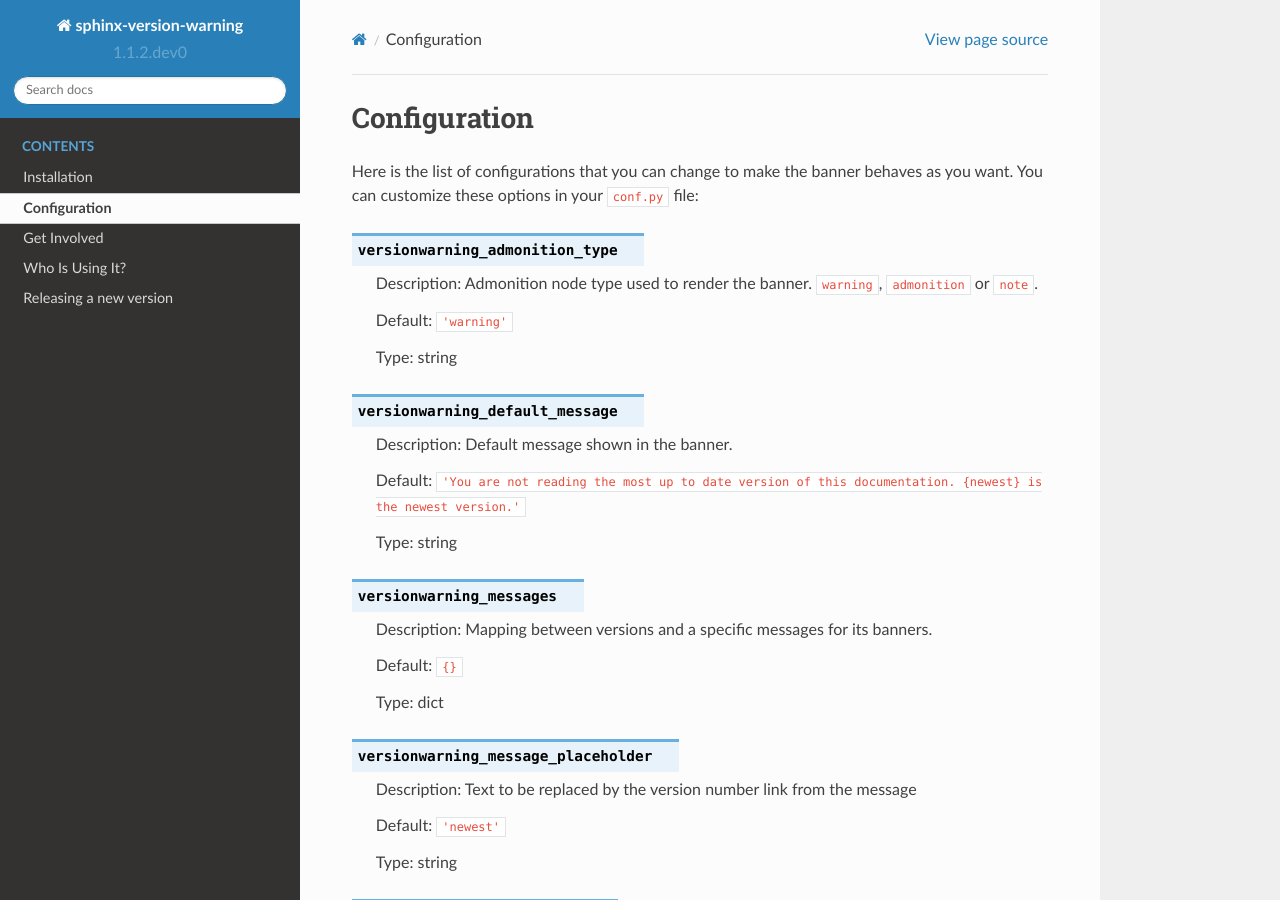
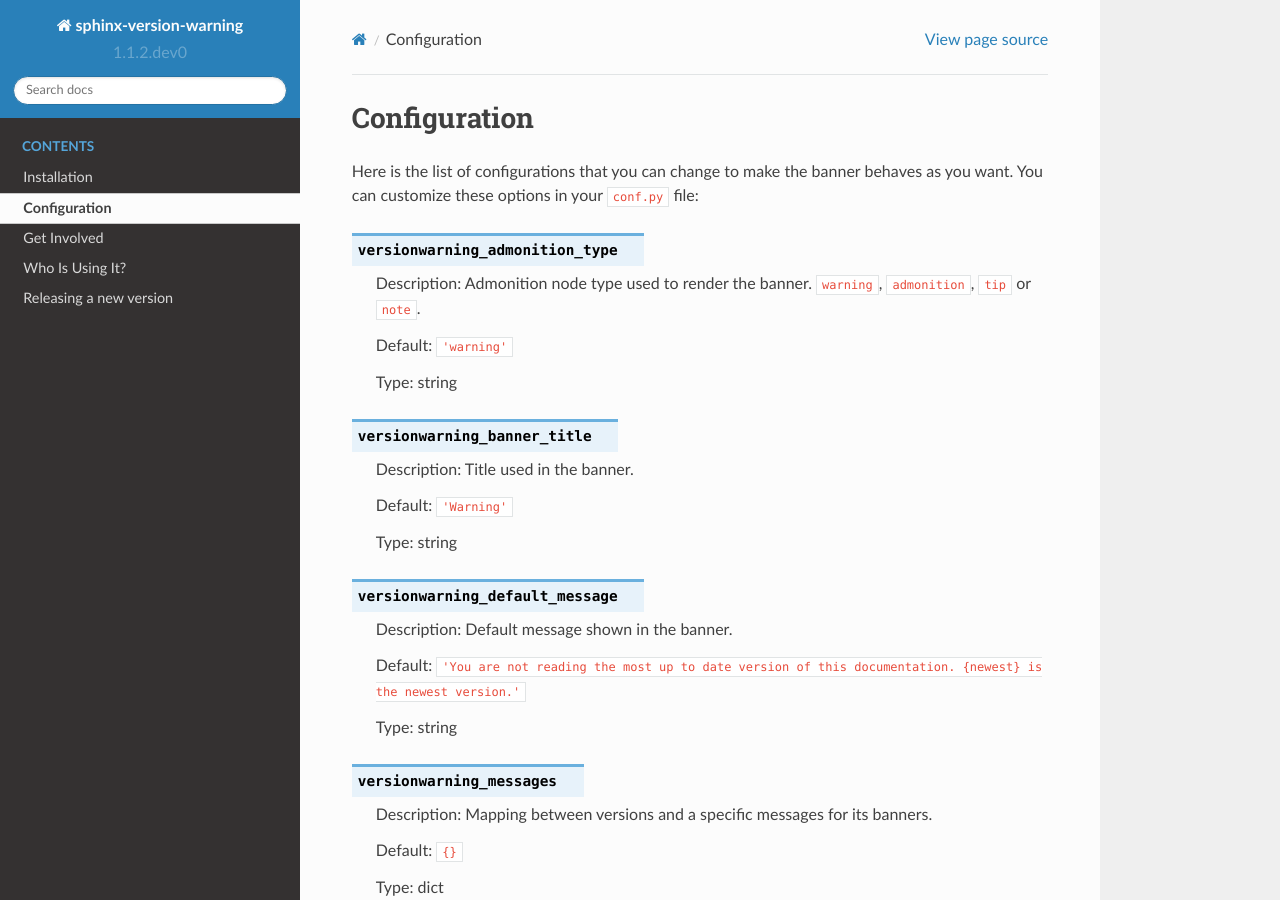
Before and after one commit to humitos/sphinx-version-warning, a Sphinx documentation site: the page built from docs/configuration.rst, in a window 1280 px wide and 900 px high. Built offline with Sphinx 7.4.7 and the Read the Docs theme 2.0.0, drawn with Linux system fonts in a browser that asks for light colours; pages that are not in the unit, such as notebooks, are missing from menus.

Commit message:
Use tip for the banner example

```diff
--- a/docs/conf.py
+++ b/docs/conf.py
@@ -33,7 +33,8 @@
 versionwarning_messages = {
     'latest': 'This is a custom message only for version "latest" of this documentation.',
 }
-versionwarning_admonition_type = 'note'
+versionwarning_admonition_type = 'tip'
+versionwarning_banner_title = 'Tip'
 versionwarning_body_selector = 'div[itemprop="articleBody"]'
 
 # -- General configuration ---------------------------------------------------
--- a/docs/configuration.rst
+++ b/docs/configuration.rst
@@ -6,9 +6,17 @@
 
 .. confval:: versionwarning_admonition_type
 
-   Description: Admonition node type used to render the banner. ``warning``, ``admonition`` or ``note``.
+   Description: Admonition node type used to render the banner. ``warning``, ``admonition``, ``tip`` or ``note``.
 
    Default: ``'warning'``
+
+   Type: string
+
+.. confval:: versionwarning_banner_title
+
+   Description: Title used in the banner.
+
+   Default: ``'Warning'``
 
    Type: string
 
```
